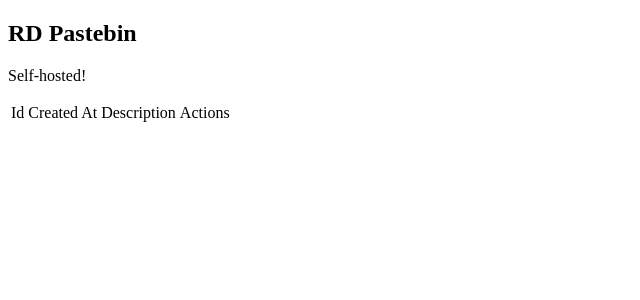
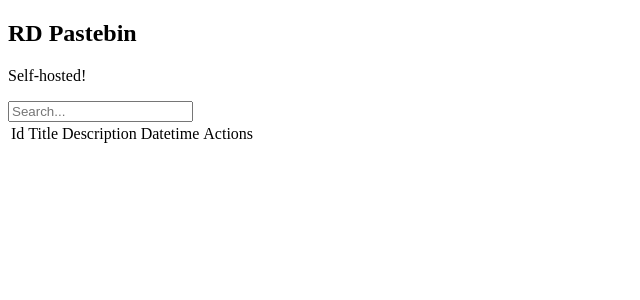
Before and after one commit to rdrachmanto/pb, a FastAPI app: template src/templates/app.html in a window 1280 px wide. Shown: the part 26-326 px from the top of the page, without its empty margins (0-640 px from the left). Run offline with FastAPI, Linux system fonts and the light colour scheme; the template is opened without the code that fills it, so the values that code supplies are empty; parts of the project's set-up code (start-up, migrations or seed data) failed here and were passed over.

Commit message:
feat(search): implement search pastes based on title or content

```diff
--- a/src/app.py
+++ b/src/app.py
@@ -54,7 +54,20 @@
     rows = await database.fetch_all("""
         SELECT id, title, LEFT(content, 75) AS content, created_at
         FROM pastes
-        ORDER BY created_at DESC
+        ORDER BY created_at DESC;
     """)
     pastes = [Pastes(**row) for row in rows]
     return templates.TemplateResponse(request=request, name="app.html", context={ "pastes":pastes })
+
+
+@app.get("/search", response_class=HTMLResponse)
+async def query(request: Request, q: str):
+    rows = await database.fetch_all("""
+        SELECT id, title, LEFT(content, 75) AS content, created_at
+        FROM pastes
+        WHERE title ILIKE :q OR content ILIKE :q
+        ORDER BY created_at DESC
+    """, { "q": f"%{q}%" })
+
+    pastes = [Pastes(**row) for row in rows]
+    return templates.TemplateResponse(request=request, name="_tblrow.html", context={ "pastes": pastes })
--- a/src/templates/_tblrow.html
+++ b/src/templates/_tblrow.html
@@ -3,6 +3,7 @@
     <td>{{ paste.id }}</td>
     <td>{{ paste.title }}</td>
     <td>{{ paste.content }}</td>
+    <td>{{ paste.created_at }}</td>
     <td><button>Delete</button></td>
   </tr>
 {% endfor %}
--- a/src/templates/app.html
+++ b/src/templates/app.html
@@ -15,18 +15,27 @@
     <section>
       <h2>RD Pastebin</h2>
       <p>Self-hosted!</p>
+      <input
+        type="text"
+        name="q"
+        placeholder="Search..."
+        hx-get="/search"
+        hx-trigger="keyup changed delay:100ms"
+        hx-target="#available-pastes"
+        autocomplete="off">
     </section>
     <section>
       <table>
         <thead>
           <tr>
             <td>Id</td>
-            <td>Created At</td>
+            <td>Title</td>
             <td>Description</td>
+            <td>Datetime</td>
             <td>Actions</td>
           </tr>
         </thead>
-        <tbody>
+        <tbody id="available-pastes">
           {% include "_tblrow.html" %}
         </tbody>
       </table>
```
